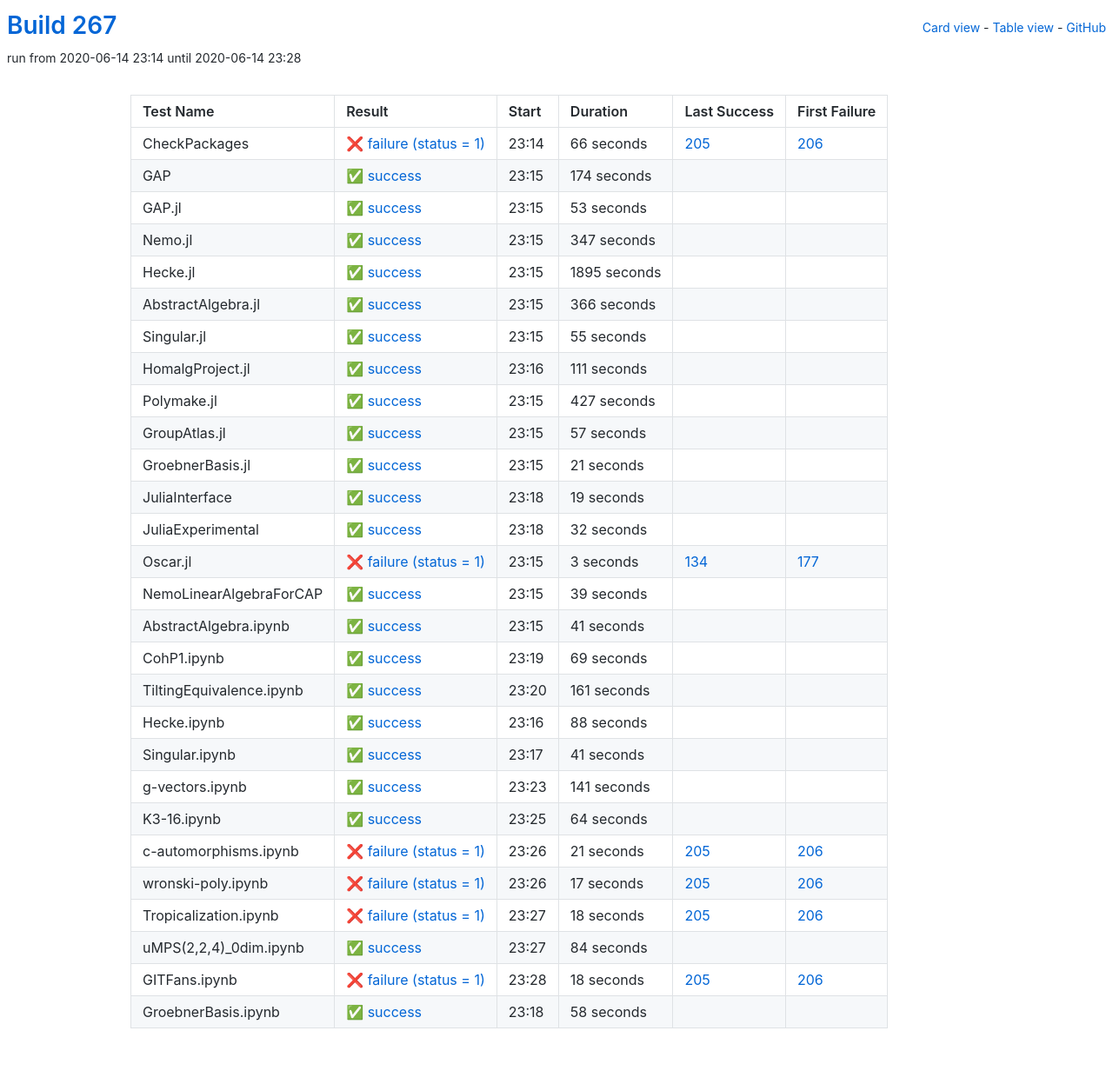
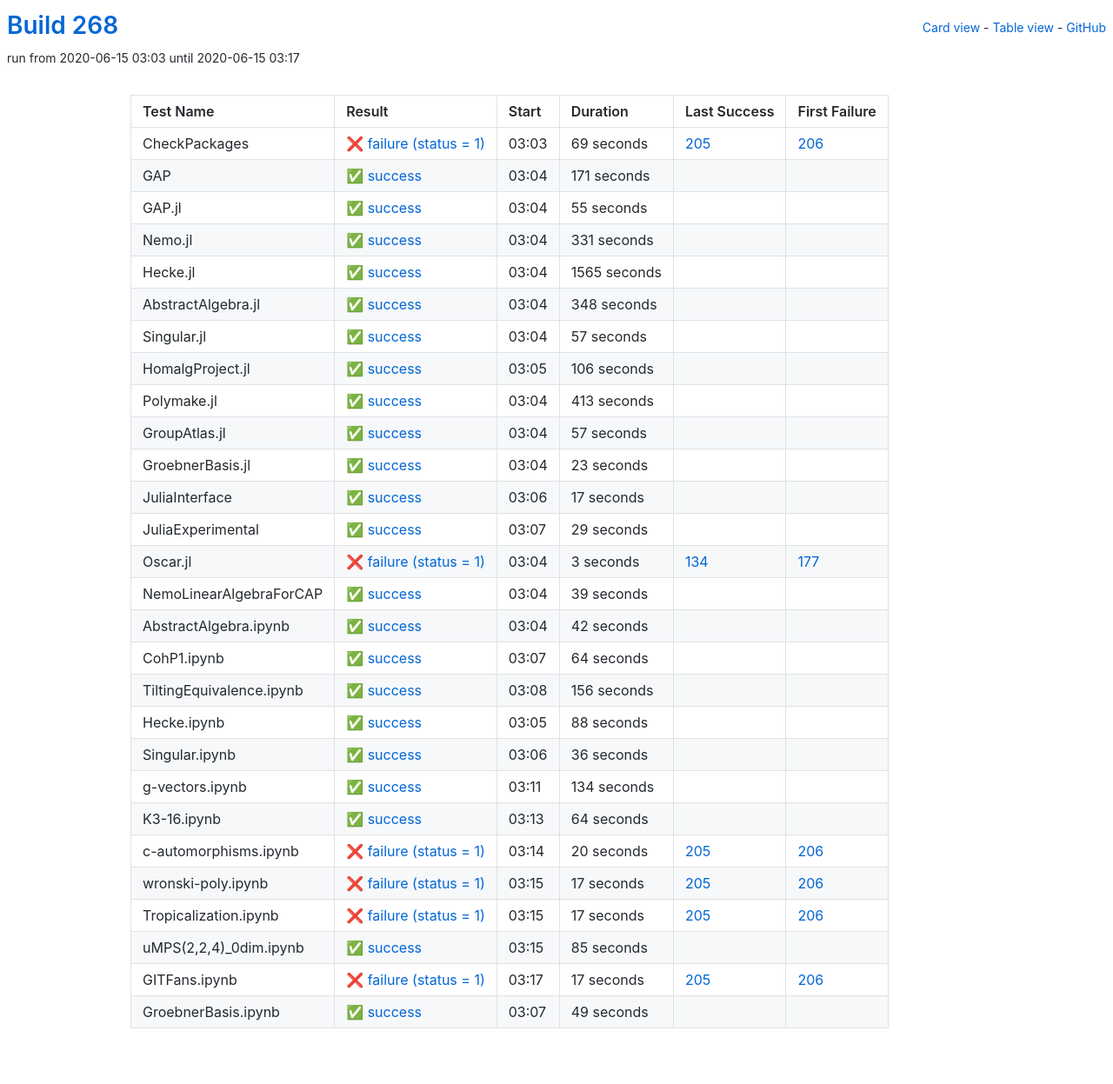
Before and after one commit to oscar-system/oscar-ci-status-stable, a Jekyll site: the page built from table.html, in a window 1280 px wide. Shown: the whole page at 87% size. Built offline with Jekyll 4.4.1, drawn with Linux system fonts in a browser that asks for light colours.

Commit message:
Build #268

```diff
--- a/_data/ci.yml
+++ b/_data/ci.yml
@@ -1,6 +1,6 @@
 ---
-build: 267
-build_url: https://oscarci.mathematik.uni-kl.de/job/oscar-stable/267/
+build: 268
+build_url: https://oscarci.mathematik.uni-kl.de/job/oscar-stable/268/
 job: oscar-stable
 organization: oscar-system
 repo: oscar-ci-status-stable
@@ -8,80 +8,32 @@ repourl: https://github.com/oscar-system/oscar-ci-status-stable
 tests:
 - name: CheckPackages
   id: checkpackages
-  log: https://oscarci.mathematik.uni-kl.de/job/oscar-stable/267/artifact/logs/build-267/CheckPackages.log
-  start: 2020-06-14 23:14
+  log: https://oscarci.mathematik.uni-kl.de/job/oscar-stable/268/artifact/logs/build-268/CheckPackages.log
+  start: 2020-06-15 03:03
   success: false
   exitcode: 1
   status: failure
-  duration: 66
+  duration: 69
   last_success: 205
   last_success_url: https://oscarci.mathematik.uni-kl.de/job/oscar-stable/205/
   first_failure: 206
   first_failure_url: https://oscarci.mathematik.uni-kl.de/job/oscar-stable/206/
 - name: GAP
   id: gap
-  log: https://oscarci.mathematik.uni-kl.de/job/oscar-stable/267/artifact/logs/build-267/GAP.log
-  start: 2020-06-14 23:15
+  log: https://oscarci.mathematik.uni-kl.de/job/oscar-stable/268/artifact/logs/build-268/GAP.log
+  start: 2020-06-15 03:04
   success: true
   exitcode: 0
   status: success
-  duration: 174
+  duration: 171
   last_success: false
   last_success_url:
   first_failure: false
   first_failure_url:
 - name: GAP.jl
   id: gap-jl
-  log: https://oscarci.mathematik.uni-kl.de/job/oscar-stable/267/artifact/logs/build-267/GAP.jl.log
-  start: 2020-06-14 23:15
-  success: true
-  exitcode: 0
-  status: success
-  duration: 53
-  last_success: false
-  last_success_url:
-  first_failure: false
-  first_failure_url:
-- name: Nemo.jl
-  id: nemo-jl
-  log: https://oscarci.mathematik.uni-kl.de/job/oscar-stable/267/artifact/logs/build-267/Nemo.jl.log
-  start: 2020-06-14 23:15
-  success: true
-  exitcode: 0
-  status: success
-  duration: 347
-  last_success: false
-  last_success_url:
-  first_failure: false
-  first_failure_url:
-- name: Hecke.jl
-  id: hecke-jl
-  log: https://oscarci.mathematik.uni-kl.de/job/oscar-stable/267/artifact/logs/build-267/Hecke.jl.log
-  start: 2020-06-14 23:15
-  success: true
-  exitcode: 0
-  status: success
-  duration: 1895
-  last_success: false
-  last_success_url:
-  first_failure: false
-  first_failure_url:
-- name: AbstractAlgebra.jl
-  id: abstractalgebra-jl
-  log: https://oscarci.mathematik.uni-kl.de/job/oscar-stable/267/artifact/logs/build-267/AbstractAlgebra.jl.log
-  start: 2020-06-14 23:15
-  success: true
-  exitcode: 0
-  status: success
-  duration: 366
-  last_success: false
-  last_success_url:
-  first_failure: false
-  first_failure_url:
-- name: Singular.jl
-  id: singular-jl
-  log: https://oscarci.mathematik.uni-kl.de/job/oscar-stable/267/artifact/logs/build-267/Singular.jl.log
-  start: 2020-06-14 23:15
+  log: https://oscarci.mathematik.uni-kl.de/job/oscar-stable/268/artifact/logs/build-268/GAP.jl.log
+  start: 2020-06-15 03:04
   success: true
   exitcode: 0
   status: success
@@ -90,34 +42,82 @@ tests:
   last_success_url:
   first_failure: false
   first_failure_url:
-- name: HomalgProject.jl
-  id: homalgproject-jl
-  log: https://oscarci.mathematik.uni-kl.de/job/oscar-stable/267/artifact/logs/build-267/HomalgProject.jl.log
-  start: 2020-06-14 23:16
+- name: Nemo.jl
+  id: nemo-jl
+  log: https://oscarci.mathematik.uni-kl.de/job/oscar-stable/268/artifact/logs/build-268/Nemo.jl.log
+  start: 2020-06-15 03:04
   success: true
   exitcode: 0
   status: success
-  duration: 111
+  duration: 331
+  last_success: false
+  last_success_url:
+  first_failure: false
+  first_failure_url:
+- name: Hecke.jl
+  id: hecke-jl
+  log: https://oscarci.mathematik.uni-kl.de/job/oscar-stable/268/artifact/logs/build-268/Hecke.jl.log
+  start: 2020-06-15 03:04
+  success: true
+  exitcode: 0
+  status: success
+  duration: 1565
+  last_success: false
+  last_success_url:
+  first_failure: false
+  first_failure_url:
+- name: AbstractAlgebra.jl
+  id: abstractalgebra-jl
+  log: https://oscarci.mathematik.uni-kl.de/job/oscar-stable/268/artifact/logs/build-268/AbstractAlgebra.jl.log
+  start: 2020-06-15 03:04
+  success: true
+  exitcode: 0
+  status: success
+  duration: 348
+  last_success: false
+  last_success_url:
+  first_failure: false
+  first_failure_url:
+- name: Singular.jl
+  id: singular-jl
+  log: https://oscarci.mathematik.uni-kl.de/job/oscar-stable/268/artifact/logs/build-268/Singular.jl.log
+  start: 2020-06-15 03:04
+  success: true
+  exitcode: 0
+  status: success
+  duration: 57
+  last_success: false
+  last_success_url:
+  first_failure: false
+  first_failure_url:
+- name: HomalgProject.jl
+  id: homalgproject-jl
+  log: https://oscarci.mathematik.uni-kl.de/job/oscar-stable/268/artifact/logs/build-268/HomalgProject.jl.log
+  start: 2020-06-15 03:05
+  success: true
+  exitcode: 0
+  status: success
+  duration: 106
   last_success: false
   last_success_url:
   first_failure: false
   first_failure_url:
 - name: Polymake.jl
   id: polymake-jl
-  log: https://oscarci.mathematik.uni-kl.de/job/oscar-stable/267/artifact/logs/build-267/Polymake.jl.log
-  start: 2020-06-14 23:15
+  log: https://oscarci.mathematik.uni-kl.de/job/oscar-stable/268/artifact/logs/build-268/Polymake.jl.log
+  start: 2020-06-15 03:04
   success: true
   exitcode: 0
   status: success
-  duration: 427
+  duration: 413
   last_success: false
   last_success_url:
   first_failure: false
   first_failure_url:
 - name: GroupAtlas.jl
   id: groupatlas-jl
-  log: https://oscarci.mathematik.uni-kl.de/job/oscar-stable/267/artifact/logs/build-267/GroupAtlas.jl.log
-  start: 2020-06-14 23:15
+  log: https://oscarci.mathematik.uni-kl.de/job/oscar-stable/268/artifact/logs/build-268/GroupAtlas.jl.log
+  start: 2020-06-15 03:04
   success: true
   exitcode: 0
   status: success
@@ -128,44 +128,44 @@ tests:
   first_failure_url:
 - name: GroebnerBasis.jl
   id: groebnerbasis-jl
-  log: https://oscarci.mathematik.uni-kl.de/job/oscar-stable/267/artifact/logs/build-267/GroebnerBasis.jl.log
-  start: 2020-06-14 23:15
+  log: https://oscarci.mathematik.uni-kl.de/job/oscar-stable/268/artifact/logs/build-268/GroebnerBasis.jl.log
+  start: 2020-06-15 03:04
   success: true
   exitcode: 0
   status: success
-  duration: 21
+  duration: 23
   last_success: false
   last_success_url:
   first_failure: false
   first_failure_url:
 - name: JuliaInterface
   id: juliainterface
-  log: https://oscarci.mathematik.uni-kl.de/job/oscar-stable/267/artifact/logs/build-267/JuliaInterface.log
-  start: 2020-06-14 23:18
+  log: https://oscarci.mathematik.uni-kl.de/job/oscar-stable/268/artifact/logs/build-268/JuliaInterface.log
+  start: 2020-06-15 03:06
   success: true
   exitcode: 0
   status: success
-  duration: 19
+  duration: 17
   last_success: false
   last_success_url:
   first_failure: false
   first_failure_url:
 - name: JuliaExperimental
   id: juliaexperimental
-  log: https://oscarci.mathematik.uni-kl.de/job/oscar-stable/267/artifact/logs/build-267/JuliaExperimental.log
-  start: 2020-06-14 23:18
+  log: https://oscarci.mathematik.uni-kl.de/job/oscar-stable/268/artifact/logs/build-268/JuliaExperimental.log
+  start: 2020-06-15 03:07
   success: true
   exitcode: 0
   status: success
-  duration: 32
+  duration: 29
   last_success: false
   last_success_url:
   first_failure: false
   first_failure_url:
 - name: Oscar.jl
   id: oscar-jl
-  log: https://oscarci.mathematik.uni-kl.de/job/oscar-stable/267/artifact/logs/build-267/Oscar.jl.log
-  start: 2020-06-14 23:15
+  log: https://oscarci.mathematik.uni-kl.de/job/oscar-stable/268/artifact/logs/build-268/Oscar.jl.log
+  start: 2020-06-15 03:04
   success: false
   exitcode: 1
   status: failure
@@ -176,8 +176,8 @@ tests:
   first_failure_url: https://oscarci.mathematik.uni-kl.de/job/oscar-stable/177/
 - name: NemoLinearAlgebraForCAP
   id: nemolinearalgebraforcap
-  log: https://oscarci.mathematik.uni-kl.de/job/oscar-stable/267/artifact/logs/build-267/NemoLinearAlgebraForCAP.log
-  start: 2020-06-14 23:15
+  log: https://oscarci.mathematik.uni-kl.de/job/oscar-stable/268/artifact/logs/build-268/NemoLinearAlgebraForCAP.log
+  start: 2020-06-15 03:04
   success: true
   exitcode: 0
   status: success
@@ -188,44 +188,44 @@ tests:
   first_failure_url:
 - name: AbstractAlgebra.ipynb
   id: abstractalgebra-ipynb
-  log: https://oscarci.mathematik.uni-kl.de/job/oscar-stable/267/artifact/logs/build-267/AbstractAlgebra.ipynb.log
-  start: 2020-06-14 23:15
+  log: https://oscarci.mathematik.uni-kl.de/job/oscar-stable/268/artifact/logs/build-268/AbstractAlgebra.ipynb.log
+  start: 2020-06-15 03:04
   success: true
   exitcode: 0
   status: success
-  duration: 41
+  duration: 42
   last_success: false
   last_success_url:
   first_failure: false
   first_failure_url:
 - name: CohP1.ipynb
   id: cohp1-ipynb
-  log: https://oscarci.mathematik.uni-kl.de/job/oscar-stable/267/artifact/logs/build-267/CohP1.ipynb.log
-  start: 2020-06-14 23:19
+  log: https://oscarci.mathematik.uni-kl.de/job/oscar-stable/268/artifact/logs/build-268/CohP1.ipynb.log
+  start: 2020-06-15 03:07
   success: true
   exitcode: 0
   status: success
-  duration: 69
+  duration: 64
   last_success: false
   last_success_url:
   first_failure: false
   first_failure_url:
 - name: TiltingEquivalence.ipynb
   id: tiltingequivalence-ipynb
-  log: https://oscarci.mathematik.uni-kl.de/job/oscar-stable/267/artifact/logs/build-267/TiltingEquivalence.ipynb.log
-  start: 2020-06-14 23:20
+  log: https://oscarci.mathematik.uni-kl.de/job/oscar-stable/268/artifact/logs/build-268/TiltingEquivalence.ipynb.log
+  start: 2020-06-15 03:08
   success: true
   exitcode: 0
   status: success
-  duration: 161
+  duration: 156
   last_success: false
   last_success_url:
   first_failure: false
   first_failure_url:
 - name: Hecke.ipynb
   id: hecke-ipynb
-  log: https://oscarci.mathematik.uni-kl.de/job/oscar-stable/267/artifact/logs/build-267/Hecke.ipynb.log
-  start: 2020-06-14 23:16
+  log: https://oscarci.mathematik.uni-kl.de/job/oscar-stable/268/artifact/logs/build-268/Hecke.ipynb.log
+  start: 2020-06-15 03:05
   success: true
   exitcode: 0
   status: success
@@ -236,32 +236,32 @@ tests:
   first_failure_url:
 - name: Singular.ipynb
   id: singular-ipynb
-  log: https://oscarci.mathematik.uni-kl.de/job/oscar-stable/267/artifact/logs/build-267/Singular.ipynb.log
-  start: 2020-06-14 23:17
+  log: https://oscarci.mathematik.uni-kl.de/job/oscar-stable/268/artifact/logs/build-268/Singular.ipynb.log
+  start: 2020-06-15 03:06
   success: true
   exitcode: 0
   status: success
-  duration: 41
+  duration: 36
   last_success: false
   last_success_url:
   first_failure: false
   first_failure_url:
 - name: g-vectors.ipynb
   id: g-vectors-ipynb
-  log: https://oscarci.mathematik.uni-kl.de/job/oscar-stable/267/artifact/logs/build-267/g-vectors.ipynb.log
-  start: 2020-06-14 23:23
+  log: https://oscarci.mathematik.uni-kl.de/job/oscar-stable/268/artifact/logs/build-268/g-vectors.ipynb.log
+  start: 2020-06-15 03:11
   success: true
   exitcode: 0
   status: success
-  duration: 141
+  duration: 134
   last_success: false
   last_success_url:
   first_failure: false
   first_failure_url:
 - name: K3-16.ipynb
   id: k3-16-ipynb
-  log: https://oscarci.mathematik.uni-kl.de/job/oscar-stable/267/artifact/logs/build-267/K3-16.ipynb.log
-  start: 2020-06-14 23:25
+  log: https://oscarci.mathematik.uni-kl.de/job/oscar-stable/268/artifact/logs/build-268/K3-16.ipynb.log
+  start: 2020-06-15 03:13
   success: true
   exitcode: 0
   status: success
@@ -272,20 +272,20 @@ tests:
   first_failure_url:
 - name: c-automorphisms.ipynb
   id: c-automorphisms-ipynb
-  log: https://oscarci.mathematik.uni-kl.de/job/oscar-stable/267/artifact/logs/build-267/c-automorphisms.ipynb.log
-  start: 2020-06-14 23:26
+  log: https://oscarci.mathematik.uni-kl.de/job/oscar-stable/268/artifact/logs/build-268/c-automorphisms.ipynb.log
+  start: 2020-06-15 03:14
   success: false
   exitcode: 1
   status: failure
-  duration: 21
+  duration: 20
   last_success: 205
   last_success_url: https://oscarci.mathematik.uni-kl.de/job/oscar-stable/205/
   first_failure: 206
   first_failure_url: https://oscarci.mathematik.uni-kl.de/job/oscar-stable/206/
 - name: wronski-poly.ipynb
   id: wronski-poly-ipynb
-  log: https://oscarci.mathematik.uni-kl.de/job/oscar-stable/267/artifact/logs/build-267/wronski-poly.ipynb.log
-  start: 2020-06-14 23:26
+  log: https://oscarci.mathematik.uni-kl.de/job/oscar-stable/268/artifact/logs/build-268/wronski-poly.ipynb.log
+  start: 2020-06-15 03:15
   success: false
   exitcode: 1
   status: failure
@@ -296,48 +296,48 @@ tests:
   first_failure_url: https://oscarci.mathematik.uni-kl.de/job/oscar-stable/206/
 - name: Tropicalization.ipynb
   id: tropicalization-ipynb
-  log: https://oscarci.mathematik.uni-kl.de/job/oscar-stable/267/artifact/logs/build-267/Tropicalization.ipynb.log
-  start: 2020-06-14 23:27
+  log: https://oscarci.mathematik.uni-kl.de/job/oscar-stable/268/artifact/logs/build-268/Tropicalization.ipynb.log
+  start: 2020-06-15 03:15
   success: false
   exitcode: 1
   status: failure
-  duration: 18
+  duration: 17
   last_success: 205
   last_success_url: https://oscarci.mathematik.uni-kl.de/job/oscar-stable/205/
   first_failure: 206
   first_failure_url: https://oscarci.mathematik.uni-kl.de/job/oscar-stable/206/
 - name: uMPS(2,2,4)_0dim.ipynb
   id: umps-2-2-4-0dim-ipynb
-  log: https://oscarci.mathematik.uni-kl.de/job/oscar-stable/267/artifact/logs/build-267/uMPS-2-2-4-_0dim.ipynb.log
-  start: 2020-06-14 23:27
+  log: https://oscarci.mathematik.uni-kl.de/job/oscar-stable/268/artifact/logs/build-268/uMPS-2-2-4-_0dim.ipynb.log
+  start: 2020-06-15 03:15
   success: true
   exitcode: 0
   status: success
-  duration: 84
+  duration: 85
   last_success: false
   last_success_url:
   first_failure: false
   first_failure_url:
 - name: GITFans.ipynb
   id: gitfans-ipynb
-  log: https://oscarci.mathematik.uni-kl.de/job/oscar-stable/267/artifact/logs/build-267/GITFans.ipynb.log
-  start: 2020-06-14 23:28
+  log: https://oscarci.mathematik.uni-kl.de/job/oscar-stable/268/artifact/logs/build-268/GITFans.ipynb.log
+  start: 2020-06-15 03:17
   success: false
   exitcode: 1
   status: failure
-  duration: 18
+  duration: 17
   last_success: 205
   last_success_url: https://oscarci.mathematik.uni-kl.de/job/oscar-stable/205/
   first_failure: 206
   first_failure_url: https://oscarci.mathematik.uni-kl.de/job/oscar-stable/206/
 - name: GroebnerBasis.ipynb
   id: groebnerbasis-ipynb
-  log: https://oscarci.mathematik.uni-kl.de/job/oscar-stable/267/artifact/logs/build-267/GroebnerBasis.ipynb.log
-  start: 2020-06-14 23:18
+  log: https://oscarci.mathematik.uni-kl.de/job/oscar-stable/268/artifact/logs/build-268/GroebnerBasis.ipynb.log
+  start: 2020-06-15 03:07
   success: true
   exitcode: 0
   status: success
-  duration: 58
+  duration: 49
   last_success: false
   last_success_url:
   first_failure: false
```
Also changed, not shown: README.md.
